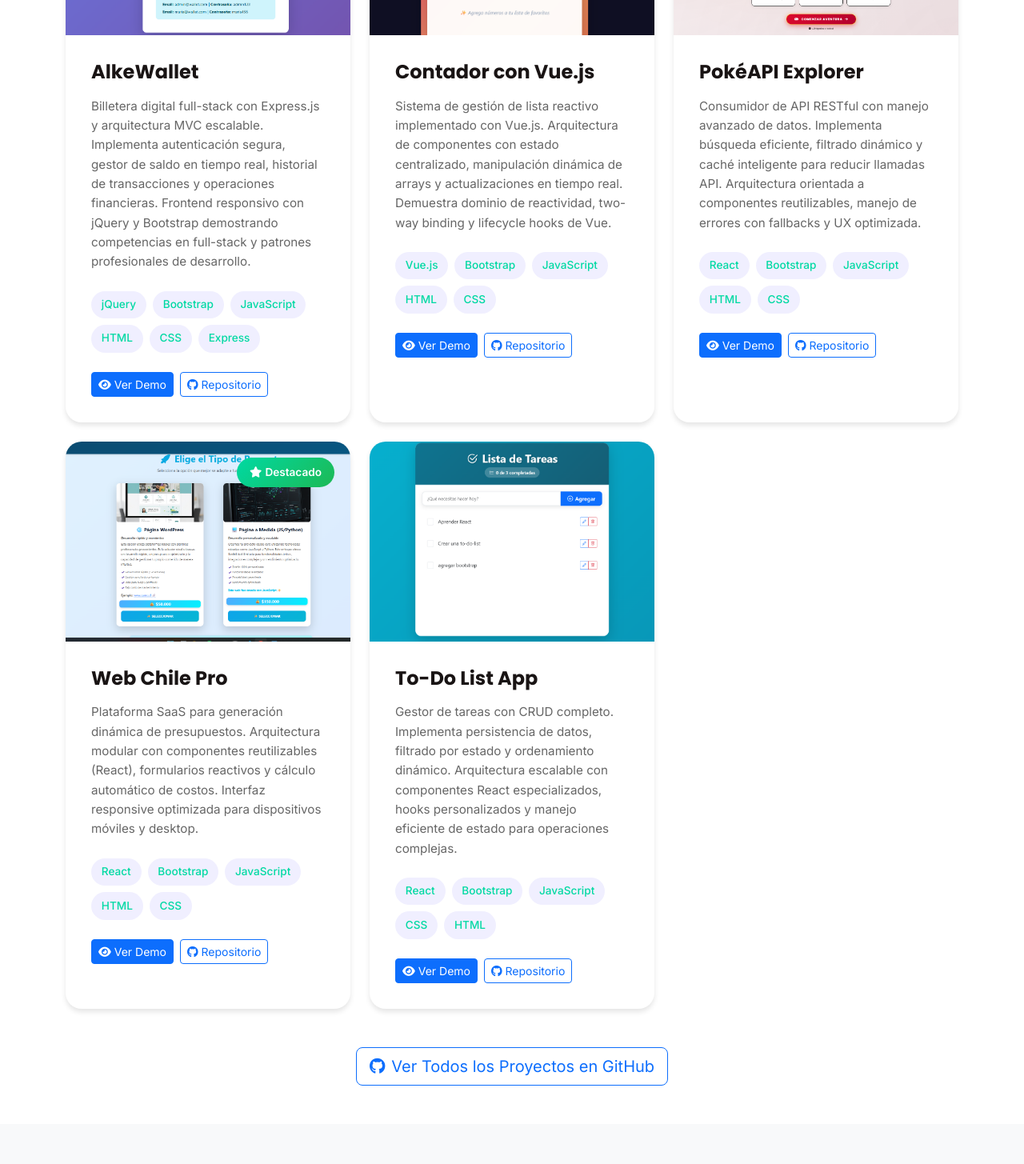
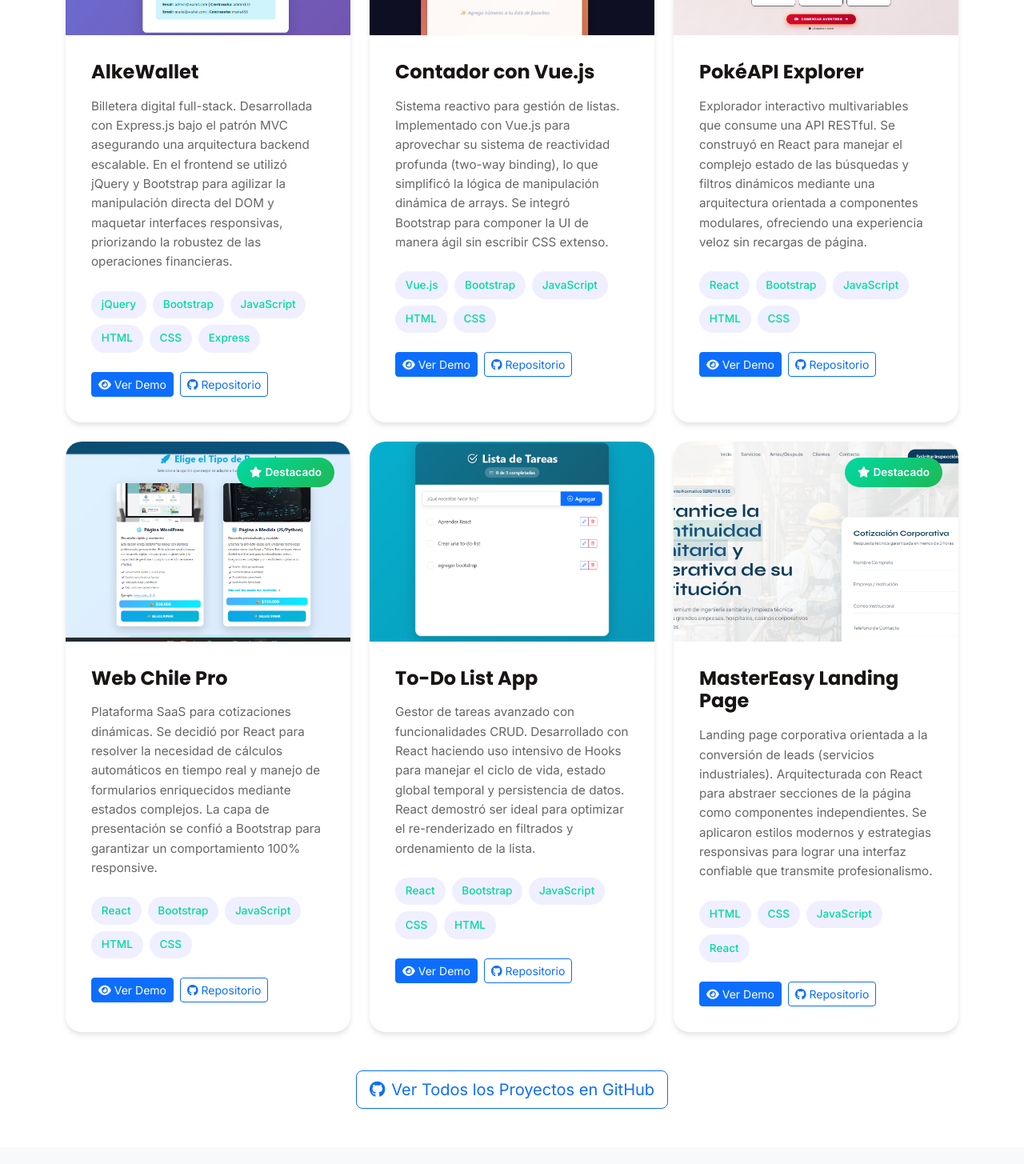
Before and after one commit to rasoh2/portafolio, a React (Vite) app: page / in a window 1280 px wide. Shown: the part 2540-3995 px from the top of the page at 80% size. Built offline with nearby package versions, Linux system fonts and the light colour scheme.

Commit message:
se agrego proyecto Master easy, aseo industrial

```diff
--- a/src/components/About.jsx
+++ b/src/components/About.jsx
@@ -1,6 +1,5 @@
 /**
  * Componente About - Sección "Sobre Mí"
-
  */
 function About() {
   // Lista de tecnologías principales con iconos
--- a/src/components/Projects.jsx
+++ b/src/components/Projects.jsx
@@ -8,6 +8,7 @@
 import proyecto3 from "../assets/proyecto3.png";
 import proyecto4 from "../assets/proyecto4.png";
 import proyecto5 from "../assets/proyecto5.png";
+import proyecto6 from "../assets/proyecto6.png";
 
 function Projects() {
   // Array de proyectos (puedes agregar más o modificar estos)
@@ -16,7 +17,7 @@
       id: 1,
       title: "AlkeWallet",
       description:
-        "Billetera digital full-stack con Express.js y arquitectura MVC escalable. Implementa autenticación segura, gestor de saldo en tiempo real, historial de transacciones y operaciones financieras. Frontend responsivo con jQuery y Bootstrap demostrando competencias en full-stack y patrones profesionales de desarrollo.",
+        "Billetera digital full-stack. Desarrollada con Express.js bajo el patrón MVC asegurando una arquitectura backend escalable. En el frontend se utilizó jQuery y Bootstrap para agilizar la manipulación directa del DOM y maquetar interfaces responsivas, priorizando la robustez de las operaciones financieras.",
       image: proyecto1,
       technologies: [
         "jQuery",
@@ -34,7 +35,7 @@
       id: 2,
       title: "Contador con Vue.js",
       description:
-        "Sistema de gestión de lista reactivo implementado con Vue.js. Arquitectura de componentes con estado centralizado, manipulación dinámica de arrays y actualizaciones en tiempo real. Demuestra dominio de reactividad, two-way binding y lifecycle hooks de Vue.",
+        "Sistema reactivo para gestión de listas. Implementado con Vue.js para aprovechar su sistema de reactividad profunda (two-way binding), lo que simplificó la lógica de manipulación dinámica de arrays. Se integró Bootstrap para componer la UI de manera ágil sin escribir CSS extenso.",
       image: proyecto2,
       technologies: ["Vue.js", "Bootstrap", "JavaScript", "HTML", "CSS"],
       demoUrl: "https://contador1-vuejs.netlify.app/",
@@ -45,7 +46,7 @@
       id: 3,
       title: "PokéAPI Explorer",
       description:
-        "Consumidor de API RESTful con manejo avanzado de datos. Implementa búsqueda eficiente, filtrado dinámico y caché inteligente para reducir llamadas API. Arquitectura orientada a componentes reutilizables, manejo de errores con fallbacks y UX optimizada.",
+        "Explorador interactivo multivariables que consume una API RESTful. Se construyó en React para manejar el complejo estado de las búsquedas y filtros dinámicos mediante una arquitectura orientada a componentes modulares, ofreciendo una experiencia veloz sin recargas de página.",
       image: proyecto3,
       technologies: ["React", "Bootstrap", "JavaScript", "HTML", "CSS"],
       demoUrl: "https://pokeapih2.netlify.app/",
@@ -56,7 +57,7 @@
       id: 4,
       title: "Web Chile Pro",
       description:
-        "Plataforma SaaS para generación dinámica de presupuestos. Arquitectura modular con componentes reutilizables (React), formularios reactivos y cálculo automático de costos. Interfaz responsive optimizada para dispositivos móviles y desktop.",
+        "Plataforma SaaS para cotizaciones dinámicas. Se decidió por React para resolver la necesidad de cálculos automáticos en tiempo real y manejo de formularios enriquecidos mediante estados complejos. La capa de presentación se confió a Bootstrap para garantizar un comportamiento 100% responsive.",
       image: proyecto4,
       technologies: ["React", "Bootstrap", "JavaScript", "HTML", "CSS"],
       demoUrl: "https://webchilepro.netlify.app/",
@@ -67,12 +68,23 @@
       id: 5,
       title: "To-Do List App",
       description:
-        "Gestor de tareas con CRUD completo. Implementa persistencia de datos, filtrado por estado y ordenamiento dinámico. Arquitectura escalable con componentes React especializados, hooks personalizados y manejo eficiente de estado para operaciones complejas.",
+        "Gestor de tareas avanzado con funcionalidades CRUD. Desarrollado con React haciendo uso intensivo de Hooks para manejar el ciclo de vida, estado global temporal y persistencia de datos. React demostró ser ideal para optimizar el re-renderizado en filtrados y ordenamiento de la lista.",
       image: proyecto5,
       technologies: ["React", "Bootstrap", "JavaScript", "CSS", "HTML"],
       demoUrl: "https://to-do-list-pro3.netlify.app/",
       repoUrl: "https://github.com/rasoh2/todolist",
       featured: false,
+    },
+    {
+      id: 6,
+      title: "MasterEasy Landing Page",
+      description:
+        "Landing page corporativa orientada a la conversión de leads (servicios industriales). Arquitecturada con React para abstraer secciones de la página como componentes independientes. Se aplicaron estilos modernos y estrategias responsivas para lograr una interfaz confiable que transmite profesionalismo.",
+      image: proyecto6,
+      technologies: ["HTML", "CSS", "JavaScript", "React"],
+      demoUrl: "https://mastereasy.netlify.app/",
+      repoUrl: "https://github.com/rasoh2", // Cambiar por el link a tu repo
+      featured: true,
     },
   ];
 
```
Also changed, not shown: src/assets/proyecto6.png (added).
